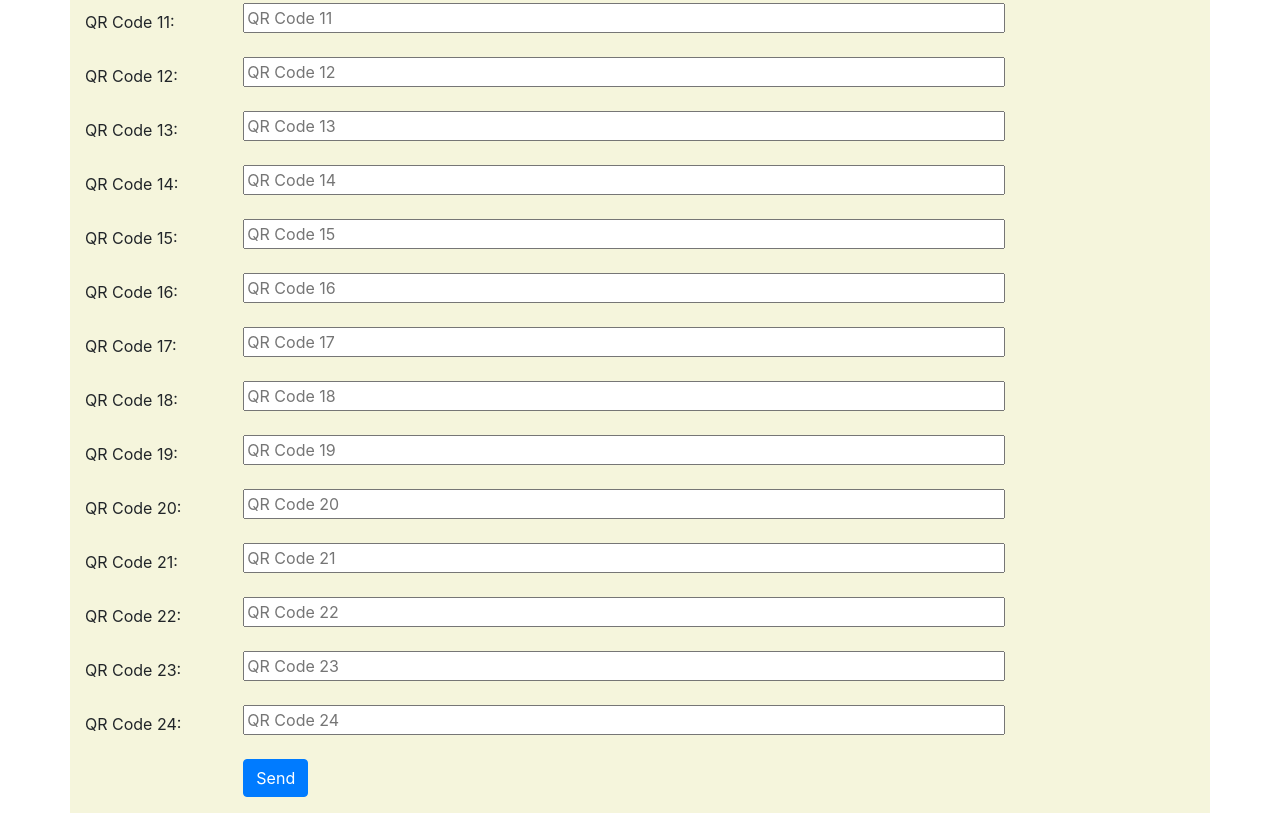
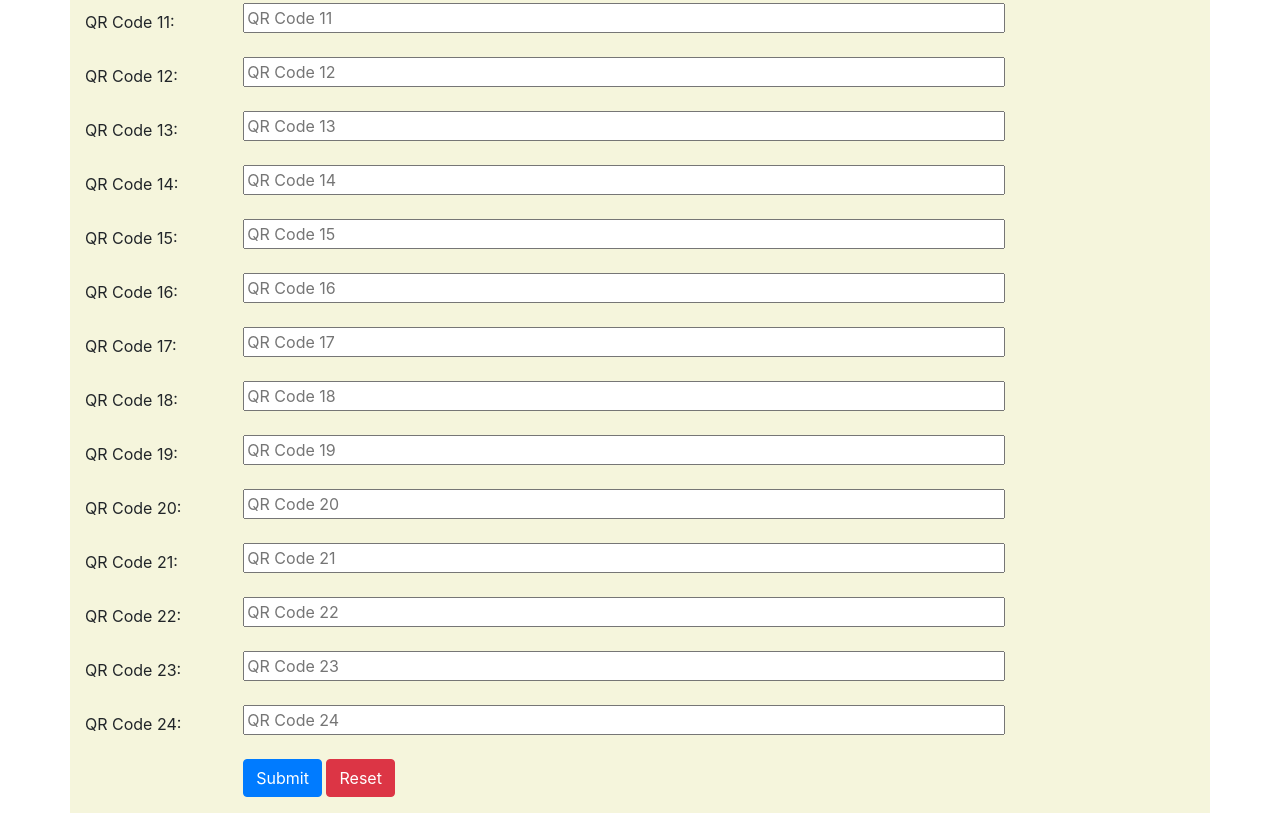
Before and after one commit to Clear-Club/form-to-gs, a website: page index.html in a window 1280 px wide. Shown: the part 959-1772 px from the top of the page. Drawn offline with nearby package versions, Linux system fonts and the light colour scheme.

Commit message:
tweaked the program a bit, ran into a bug that it wont reset page after submission when it did work earlier but now it doesnt

```diff
--- a/index.html
+++ b/index.html
@@ -27,7 +27,8 @@
         <div class="container">
             <div class="row row-content">
                 <div class="col-md-10">
-                    <form name='submit-to-google-sheets' id='form-to-google'>
+
+                    <form name='submit-to-google-sheets' id='submit-to-google-sheets'>
                         <div class="form-group row">
                             <label for="task" class="col-md-2 col-form-label">Task: </label>
                             <div class="col-md-10">
@@ -209,7 +210,8 @@
 
                         <div class="form-group row">
                             <div class="offset-md-2 col-md-10">
-                                <button id="submit" class="btn btn-primary" type="submit">Send</button>
+                                <button id="submit" class="btn btn-primary" type="submit">Submit</button>
+                                <button id="reset" class="btn btn-danger" type="reset">Reset</button>
                             </div>
                         </div>
 
--- a/js/scripts.js
+++ b/js/scripts.js
@@ -1,5 +1,6 @@
 const scriptURL = 'https://script.google.com/macros/s/AKfycbwLCvbUAk4H7YkH43md1OfGbZ8RDSPWDYkOGDYSxAWV03GGFGNp/exec'
 const form = document.forms['submit-to-google-sheets']
+
 
 form.addEventListener('submit', e => {
     e.preventDefault()
@@ -7,5 +8,18 @@ form.addEventListener('submit', e => {
         .then(response => console.log('Success!', response))
         .catch(error => console.error('Error!', error.message));
 
-    document.getElementById('form-to-google').reset();
+    // resets form after submission
+    document.getElementById('submit-to-google-sheets').reset();
 })
+
+// using enter/return to go to next field
+// $('form input').keydown(function (e) {
+//     if (e.keyCode == 13) {
+//         var inputs = $(this).parents("form").eq(0).find(":input");
+//         if (inputs[inputs.index(this) + 1] != null) {
+//             inputs[inputs.index(this) + 1].focus();
+//         }
+//         e.preventDefault();
+//         return false;
+//     }
+// });
```
Also changed, not shown: secondForm.html (+3 -2 lines).
